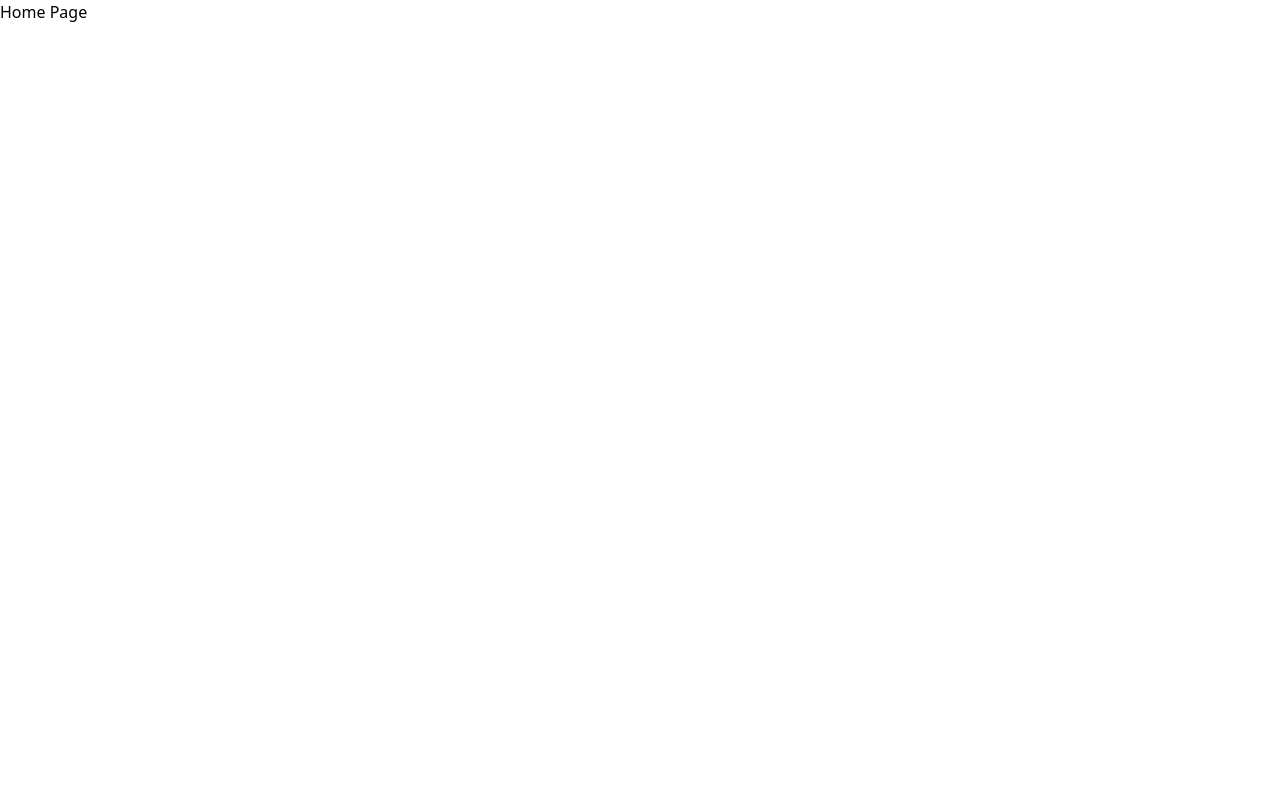
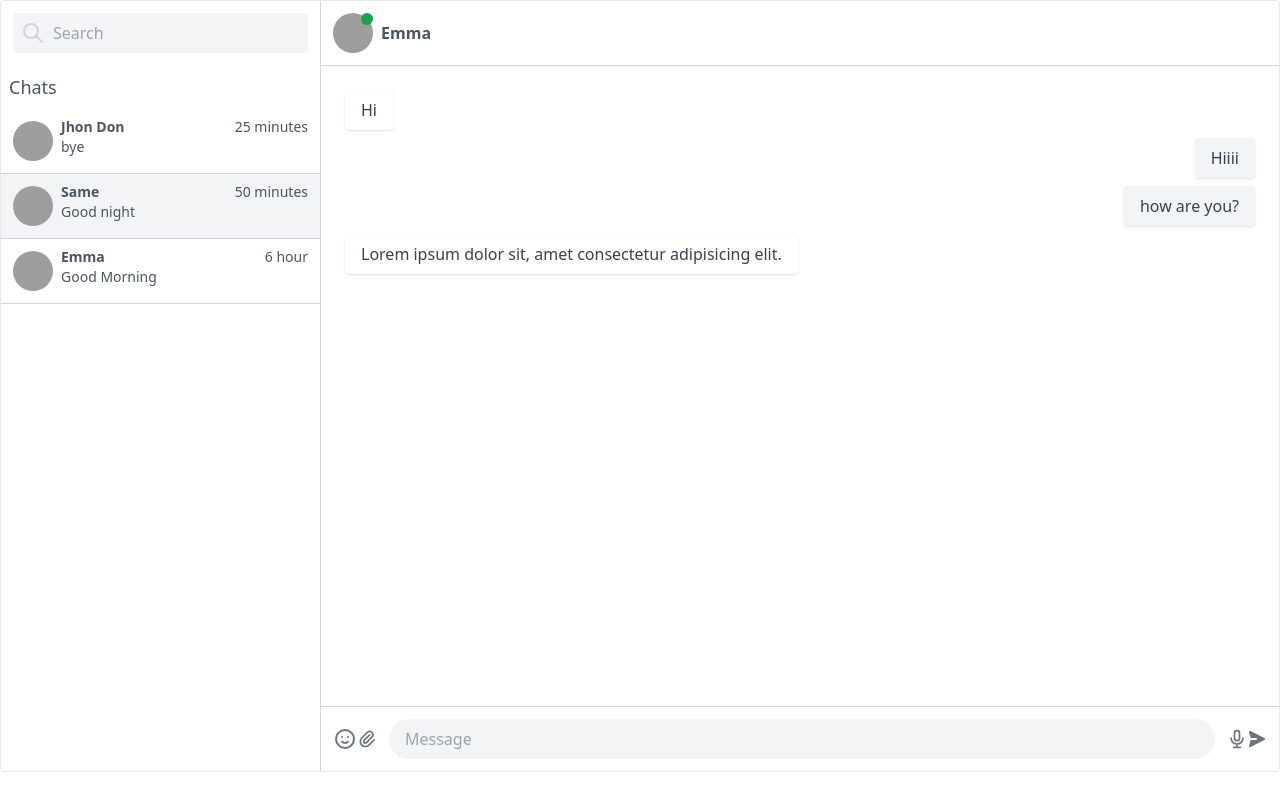
Before and after one commit to ricardo564/ShadowDreamWhispers, a Nuxt app: page / in a window 1280 px wide. Built offline with nearby package versions, Linux system fonts and the light colour scheme; grey boxes are pictures that could not be loaded.

Commit message:
feat: add base for chat layout, from larainfo :sparkles:
https://larainfo.com/blogs/tailwind-css-chat-ui-example

```diff
--- a/pages/index.vue
+++ b/pages/index.vue
@@ -1,5 +1,156 @@
 <template>
   <NuxtLayout name="default">
-    <h1>Home Page</h1>
+    <div class="container mx-auto">
+      <div class="border rounded flex min-w-full">
+        <div class="border-r border-gray-300 min-w-[20rem] w-full sm:w-1/12">
+          <div class="my-3 mx-3">
+            <div class="text-gray-600 relative">
+              <span class="flex pl-2 inset-y-0 left-0 absolute items-center">
+                <svg fill="none" stroke="currentColor" stroke-linecap="round" stroke-linejoin="round" stroke-width="2"
+                  viewBox="0 0 24 24" class="h-6 text-gray-300 w-6">
+                  <path d="M21 21l-6-6m2-5a7 7 0 11-14 0 7 7 0 0114 0z"></path>
+                </svg>
+              </span>
+              <input type="search" class="rounded outline-none bg-gray-100 w-full py-2 pl-10 block" name="search"
+                placeholder="Search" required />
+            </div>
+          </div>
+
+          <ul class="h-[32rem] overflow-auto">
+            <h2 class="my-2 text-lg mb-2 ml-2 text-gray-600">Chats</h2>
+            <li>
+              <a
+                class="border-b cursor-pointer flex border-gray-300 text-sm py-2 px-3 transition ease-in-out duration-150 items-center hover:bg-gray-100 focus:outline-none">
+                <img class="rounded-full object-cover h-10 w-10"
+                  src="https://cdn.pixabay.com/photo/2018/09/12/12/14/man-3672010__340.jpg" alt="username" />
+                <div class="w-full pb-2">
+                  <div class="flex justify-between">
+                    <span class="font-semibold ml-2 text-gray-600 block">
+                      Jhon Don
+                    </span>
+                    <span class="text-sm ml-2 text-gray-600 block">
+                      25 minutes
+                    </span>
+                  </div>
+                  <span class="text-sm ml-2 text-gray-600 block">
+                    bye
+                  </span>
+                </div>
+              </a>
+              <a
+                class="border-b cursor-pointer flex bg-gray-100 border-gray-300 text-sm py-2 px-3 transition ease-in-out duration-150 items-center focus:outline-none">
+                <img class="rounded-full object-cover h-10 w-10"
+                  src="https://cdn.pixabay.com/photo/2016/06/15/15/25/loudspeaker-1459128__340.png" alt="username" />
+                <div class="w-full pb-2">
+                  <div class="flex justify-between">
+                    <span class="font-semibold ml-2 text-gray-600 block">
+                      Same
+                    </span>
+                    <span class="text-sm ml-2 text-gray-600 block">
+                      50 minutes
+                    </span>
+                  </div>
+                  <span class="text-sm ml-2 text-gray-600 block">
+                    Good night
+                  </span>
+                </div>
+              </a>
+              <a
+                class="border-b cursor-pointer flex border-gray-300 text-sm py-2 px-3 transition ease-in-out duration-150 items-center hover:bg-gray-100 focus:outline-none">
+                <img class="rounded-full object-cover h-10 w-10"
+                  src="https://cdn.pixabay.com/photo/2018/01/15/07/51/woman-3083383__340.jpg" alt="username" />
+                <div class="w-full pb-2">
+                  <div class="flex justify-between">
+                    <span class="font-semibold ml-2 text-gray-600 block">
+                      Emma
+                    </span>
+                    <span class="text-sm ml-2 text-gray-600 block">
+                      6 hour
+                    </span>
+                  </div>
+                  <span class="text-sm ml-2 text-gray-600 block">
+                    Good Morning
+                  </span>
+                </div>
+              </a>
+            </li>
+          </ul>
+        </div>
+        <div class="flex h-auto w-full">
+          <div class="w-full">
+            <div class="border-b flex border-gray-300 p-3 relative items-center">
+              <img class="rounded-full object-cover h-10 w-10"
+                src="https://cdn.pixabay.com/photo/2018/01/15/07/51/woman-3083383__340.jpg" alt="username" />
+              <span class="font-bold ml-2 text-gray-600 block">
+                Emma
+              </span>
+              <span class="rounded-full bg-green-600 h-3 top-3 left-10 w-3 absolute"></span>
+            </div>
+            <div class="h-[40rem] w-full p-6 relative overflow-y-auto">
+              <ul class="space-y-2">
+                <li class="flex justify-start">
+                  <div class="rounded max-w-xl shadow py-2 px-4 text-gray-700 relative">
+                    <span class="block">Hi</span>
+                  </div>
+                </li>
+                <li class="flex justify-end">
+                  <div class="rounded max-w-xl bg-gray-100 shadow py-2 px-4 text-gray-700 relative">
+                    <span class="block">Hiiii</span>
+                  </div>
+                </li>
+                <li class="flex justify-end">
+                  <div class="rounded max-w-xl bg-gray-100 shadow py-2 px-4 text-gray-700 relative">
+                    <span class="block">how are you?</span>
+                  </div>
+                </li>
+                <li class="flex justify-start">
+                  <div class="rounded max-w-xl shadow py-2 px-4 text-gray-700 relative">
+                    <span class="block">
+                      Lorem ipsum dolor sit, amet consectetur
+                      adipisicing elit.
+                    </span>
+                  </div>
+                </li>
+              </ul>
+            </div>
+
+            <div class="border-t flex border-gray-300 w-full p-3 items-center justify-between">
+              <button>
+                <svg xmlns="http://www.w3.org/2000/svg" class="h-6 text-gray-500 w-6" fill="none" viewBox="0 0 24 24"
+                  stroke="currentColor">
+                  <path stroke-linecap="round" stroke-linejoin="round" stroke-width="2"
+                    d="M14.828 14.828a4 4 0 01-5.656 0M9 10h.01M15 10h.01M21 12a9 9 0 11-18 0 9 9 0 0118 0z" />
+                </svg>
+              </button>
+              <button>
+                <svg xmlns="http://www.w3.org/2000/svg" class="h-5 text-gray-500 w-5" fill="none" viewBox="0 0 24 24"
+                  stroke="currentColor">
+                  <path stroke-linecap="round" stroke-linejoin="round" stroke-width="2"
+                    d="M15.172 7l-6.586 6.586a2 2 0 102.828 2.828l6.414-6.586a4 4 0 00-5.656-5.656l-6.415 6.585a6 6 0 108.486 8.486L20.5 13" />
+                </svg>
+              </button>
+
+              <input type="text" placeholder="Message"
+                class="rounded-full outline-none bg-gray-100 mx-3 w-full py-2 pl-4 block focus:text-gray-700"
+                name="message" required />
+              <button>
+                <svg xmlns="http://www.w3.org/2000/svg" class="h-5 text-gray-500 w-5" fill="none" viewBox="0 0 24 24"
+                  stroke="currentColor">
+                  <path stroke-linecap="round" stroke-linejoin="round" stroke-width="2"
+                    d="M19 11a7 7 0 01-7 7m0 0a7 7 0 01-7-7m7 7v4m0 0H8m4 0h4m-4-8a3 3 0 01-3-3V5a3 3 0 116 0v6a3 3 0 01-3 3z" />
+                </svg>
+              </button>
+              <button type="submit">
+                <svg class="h-5 transform origin-center text-gray-500 w-5 rotate-90" xmlns="http://www.w3.org/2000/svg"
+                  viewBox="0 0 20 20" fill="currentColor">
+                  <path
+                    d="M10.894 2.553a1 1 0 00-1.788 0l-7 14a1 1 0 001.169 1.409l5-1.429A1 1 0 009 15.571V11a1 1 0 112 0v4.571a1 1 0 00.725.962l5 1.428a1 1 0 001.17-1.408l-7-14z" />
+                </svg>
+              </button>
+            </div>
+          </div>
+        </div>
+      </div>
+    </div>
   </NuxtLayout>
 </template>
```
